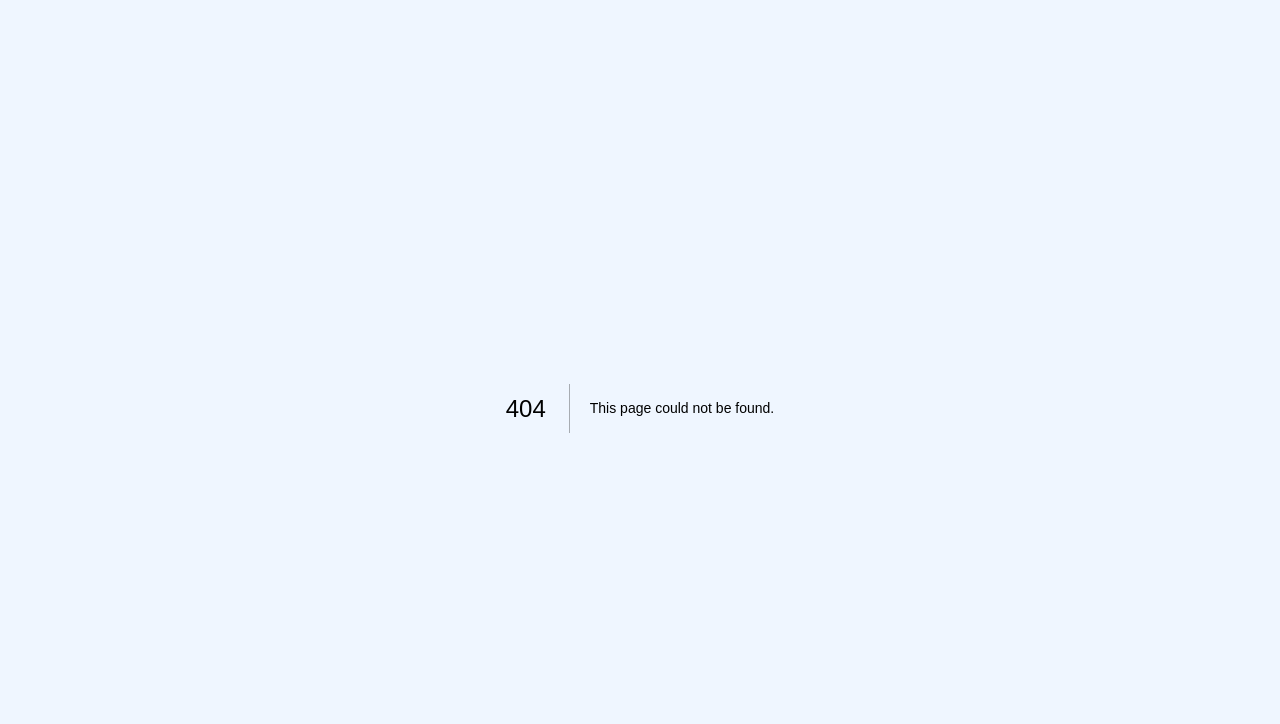
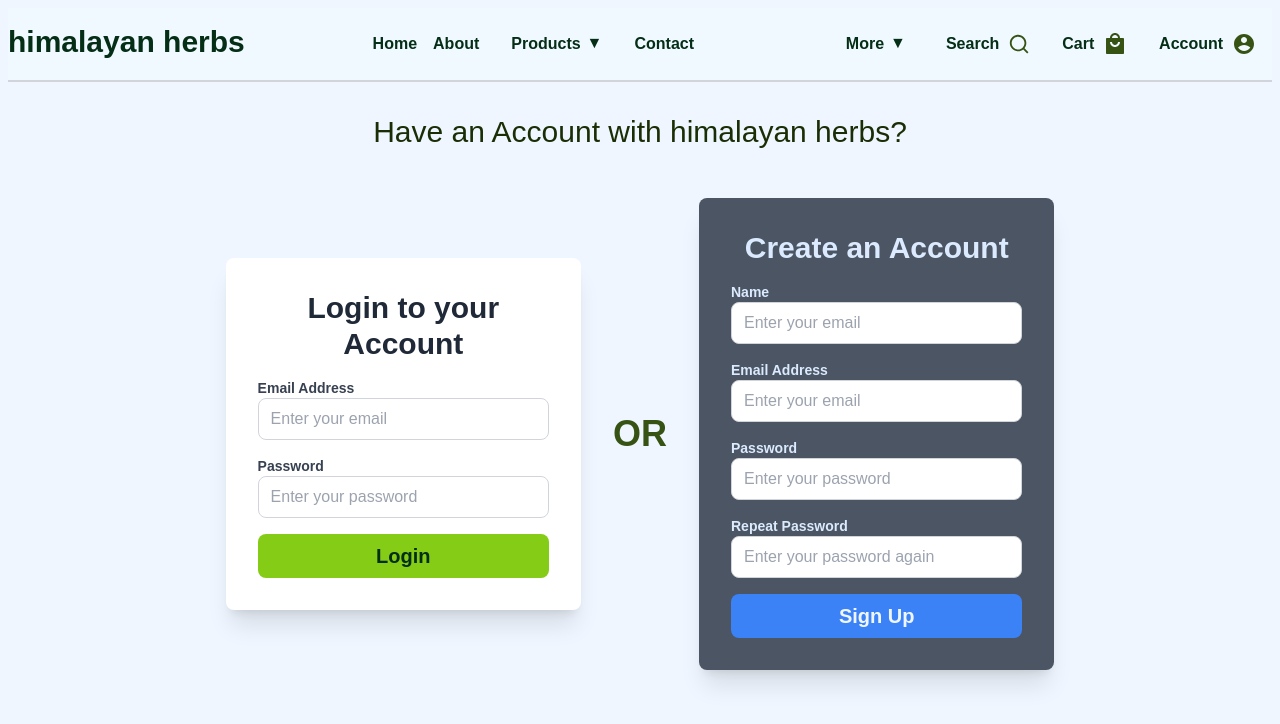
Before and after one commit to ali-sazzad/himalayanherbs-nextjs, a Next.js app: page /account in a window 1280 px wide. Before the commit this address had no page. Shown: the top 724 px of the page. Built offline with nearby package versions, Linux system fonts and the light colour scheme.

Commit message:
created an account components and designed a login and signup contents inside this component

```diff
--- /dev/null
+++ b/app/account/page.tsx
@@ -0,0 +1,73 @@
+'use client'
+
+import React from 'react';
+import Navbar from '../components/Navbar';
+
+const Account = () => {
+  return (
+    <>
+        <Navbar />
+
+        <h1 className='text-center my-8 text-3xl text-lime-950  '>
+            Have an Account with himalayan herbs?
+        </h1>
+
+        <div className='flex flex-col justify-center items-center'>
+            <div className='max-w-screen-xl flex flex-col lg:flex-row justify-center items-center gap-8 my-4 '>
+
+                {/* here login item */}
+                <div className='flex flex-col w-full bg-white p-8 rounded-lg shadow-xl '>
+                    <h2 className='text-3xl font-bold text-gray-800 mb-4 lg:text-center '>
+                        Login to your Account
+                    </h2>
+                    <form className="space-y-4 ">
+                        <div className='flex flex-col '>
+                            <label htmlFor="loginEmail" className='text-sm font-semibold text-gray-700 '>Email Address</label>
+                            <input type="email" id='loginEmail' name='loginEmail' className='py-2 px-3 border border-gray-300 rounded-lg focus:outline-none focus:border-lime-600 ' placeholder='Enter your email' />
+                        </div>
+                        <div className='flex flex-col '>
+                            <label htmlFor="loginPassword" className='text-sm font-semibold text-gray-700 '>Password</label>
+                            <input type="password" id='loginPassword' name='loginPassword' className='py-2 px-3 border border-gray-300 rounded-lg focus:outline-none focus:border-lime-600 ' placeholder='Enter your password' />
+                        </div>
+                        <button type='submit' className='w-full text-xl font-semibold py-2 px-4 bg-lime-500 text-green-950 rounded-lg hover:bg-lime-600 focus:outline-none focus:bg-lime-600 '>Login</button>
+                    </form>
+                </div>
+
+                <h2 className='text-4xl font-bold text-lime-900 '>
+                    OR
+                </h2>
+
+                {/* here signup item */}
+                <div className='flex flex-col w-full bg-gray-600 p-8 rounded-lg shadow-xl '>
+                    <h2 className='text-3xl font-bold text-blue-100 mb-4 lg:text-center '>
+                        Create an Account
+                    </h2>
+                    <form className="space-y-4 ">
+                        <div className='flex flex-col '>
+                            <label htmlFor="signupName" className='text-sm font-semibold text-blue-100 '>Name</label>
+                            <input type="text" id='signupName' name='signupName' className='py-2 px-3 border border-gray-300 rounded-lg focus:outline-none focus:border-blue-500 ' placeholder='Enter your email' />
+                        </div>
+                        <div className='flex flex-col '>
+                            <label htmlFor="signupEmail" className='text-sm font-semibold text-blue-100 '>Email Address</label>
+                            <input type="email" id='signupEmail' name='signupEmail' className='py-2 px-3 border border-gray-300 rounded-lg focus:outline-none focus:border-blue-500 ' placeholder='Enter your email' />
+                        </div>
+                        <div className='flex flex-col '>
+                            <label htmlFor="signupPassword" className='text-sm font-semibold text-blue-100 '>Password</label>
+                            <input type="password" id='signupPassword' name='signupPassword' className='py-2 px-3 border border-gray-300 rounded-lg focus:outline-none focus:border-blue-500 ' placeholder='Enter your password' />
+                        </div>
+                        <div className='flex flex-col '>
+                            <label htmlFor="signupRepeatPassword" className='text-sm font-semibold text-blue-100 '>Repeat Password</label>
+                            <input type="password" id='signupRepeatPassword' name='signupRepeatPassword' className='py-2 px-3 border border-gray-300 rounded-lg focus:outline-none focus:border-blue-700 ' placeholder='Enter your password again' />
+                        </div>
+                        <button type='submit' className='w-full text-xl font-semibold py-2 px-4 bg-blue-500 text-blue-50 rounded-lg hover:bg-blue-600 focus:outline-none focus:bg-blue-600 '>Sign Up</button>
+                    </form>
+                </div>
+
+            </div>
+        </div>
+
+    </>
+  )
+}
+
+export default Account;
--- a/app/components/Footer.tsx
+++ b/app/components/Footer.tsx
@@ -33,6 +33,7 @@ const Footer = () => {
                                 />
                             </Link>
                         </li>
+                        {/* footer general info here ... */}
                         <h5 className="border-gray-950 border-t font-bold text-sm  text-black mt-8 pt-4 text-bold">
                             <p className="pb-2">
                                 177/55-59 Harris Street, Sydney NSW 2000, Australia.
--- a/app/components/Navbar.tsx
+++ b/app/components/Navbar.tsx
@@ -299,4 +299,4 @@ function Navbar() {
   )
 }
 
-export default Navbar
+export default Navbar;
```
